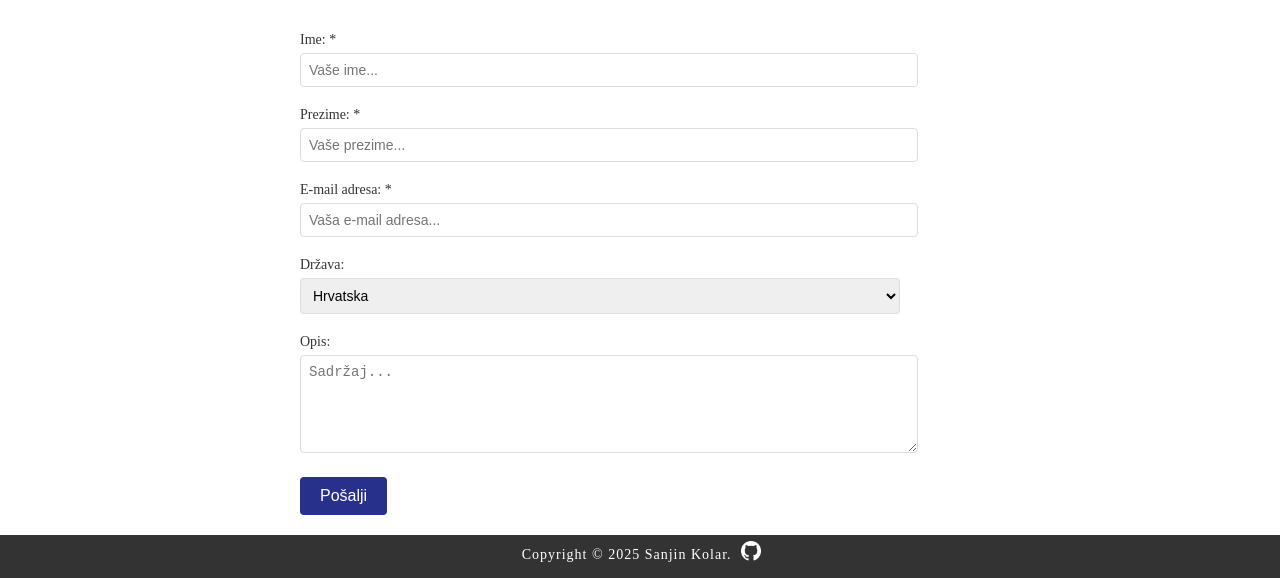
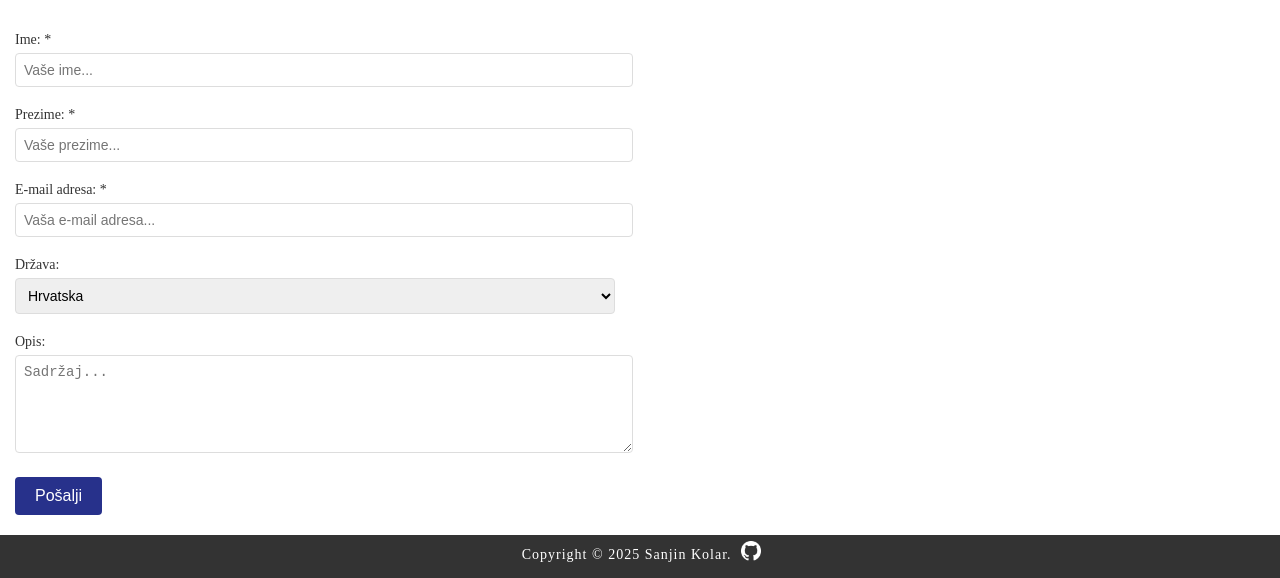
Before and after one commit to slon23/Projektni_zadatak, a plain HTML site: page Projekt7/kontakt.html in a window 1280 px wide. Shown: the part 1050-1628 px from the top of the page. Drawn offline with Linux system fonts and the light colour scheme.

Commit message:
Update style.css

```diff
--- a/Projekt7/style.css
+++ b/Projekt7/style.css
@@ -221,7 +221,7 @@ footer img {
 
 .contact-form {
     max-width: 600px;
-    margin: 0 auto;
+    margin: 0;
 }
 
 .form-group {
@@ -277,6 +277,7 @@ footer img {
         flex: 100%;
     }
     .contact-form {
+	margin: 0 auto;  /* Center on mobile */
         padding: 0 10px;
     }
 }
```
